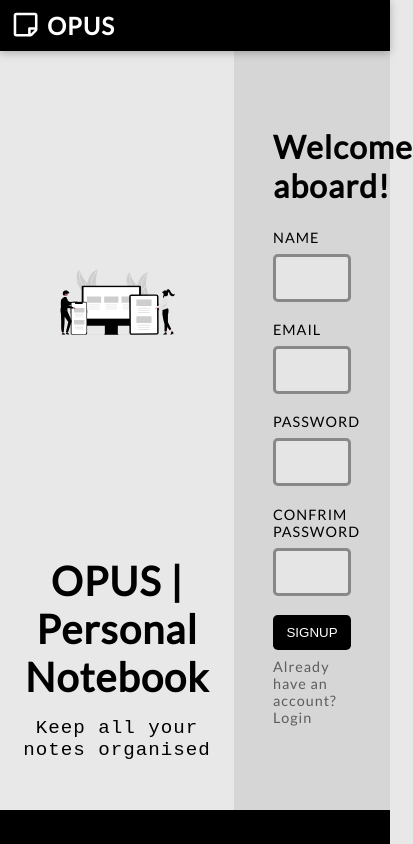
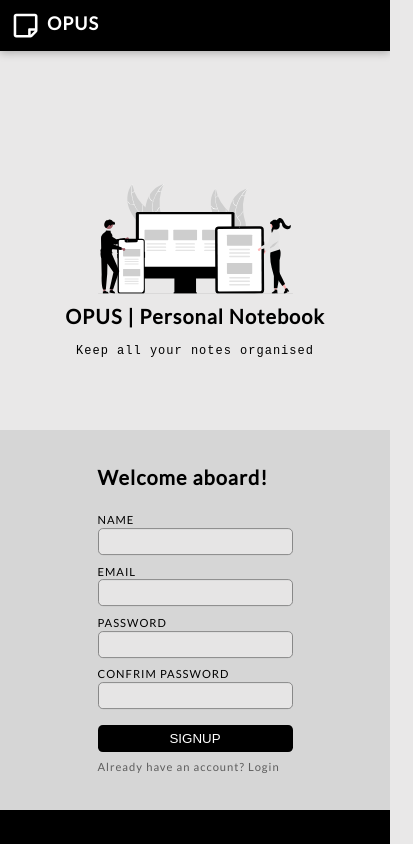
Before and after one commit to Ishan-Saini/Opus, a React (Create React App) app in the folder client/: page /#/login in a window 390 px wide. Shown: the whole page, 413 px wide, since content can reach past the window. Built offline with nearby package versions, Linux system fonts and the light colour scheme; no server answers.

Commit message:
Enhanced landing page for mobile

```diff
--- a/client/src/Pages/Welcome/WelcomePage.module.css
+++ b/client/src/Pages/Welcome/WelcomePage.module.css
@@ -22,12 +22,10 @@
 }
 
 .landing-text__container h1 {
-  font-size: 2.5rem;
   margin-bottom: 1rem;
 }
 
 .landing-text__container p {
-  font-size: 1.2rem;
   font-family: 'Courier New', Courier, monospace;
 }
 
@@ -39,3 +37,26 @@
   align-items: center;
   justify-content: center;
 }
+
+@media screen and (max-width: 768px) {
+  .landingPage {
+    grid-template-columns: 100%;
+    grid-template-rows: repeat(6, 1fr);
+  }
+
+  .landing-svg__container {
+    grid-column: 1 / span 1;
+    grid-row: 2 / span 1;
+  }
+
+  .landing-text__container {
+    grid-column: 1 / span 1;
+    grid-row: 3 / span 1;
+  }
+
+  .landing-form__container {
+    grid-row: 4 / span 3;
+    grid-column: 1 / span 1;
+    position: relative;
+  }
+}
--- a/client/src/components/UI/AuthForm/AuthForm.module.css
+++ b/client/src/components/UI/AuthForm/AuthForm.module.css
@@ -6,7 +6,6 @@
 
 .loginForm h1 {
   margin-bottom: 1.5rem;
-  font-size: 2rem;
 }
 
 .inputBox {
@@ -75,3 +74,44 @@
 .submitBtn:hover {
   background: rgba(0, 0, 0, 0.822);
 }
+
+@media screen and (max-width: 768px) {
+  .loginForm {
+    height: 100%;
+    padding: 1rem 0;
+    position: absolute;
+    top: 55%;
+    transform: translateY(-50%);
+  }
+
+  .inputBox {
+    height: 1.7rem;
+    margin-top: 0.1rem;
+    padding: 0.25rem;
+    font-size: 0.7rem;
+    border: 0.1rem solid #888888;
+  }
+
+  .inputBox:not(:last-of-type) {
+    margin-bottom: 0.6rem;
+  }
+
+  .label {
+    font-size: 0.7rem;
+  }
+
+  .reset-link {
+    font-size: 0.9rem;
+    margin-top: 0.4rem;
+  }
+
+  .switch-link {
+    margin: 0.5rem 0;
+    font-size: 0.7rem;
+  }
+
+  .submitBtn {
+    margin-top: 1rem;
+    height: 1.7rem;
+  }
+}
--- a/client/src/index.css
+++ b/client/src/index.css
@@ -21,3 +21,25 @@ body {
   letter-spacing: 1px;
   background-color: #e9e8e8;
 }
+
+@media screen and (max-width: 768px) {
+  h1 {
+    font-size: 20px;
+  }
+
+  h2 {
+    font-size: 18px;
+  }
+
+  h3 {
+    font-size: 16px;
+  }
+
+  h4 {
+    font-size: 14px;
+  }
+
+  p {
+    font-size: 12px;
+  }
+}
```
